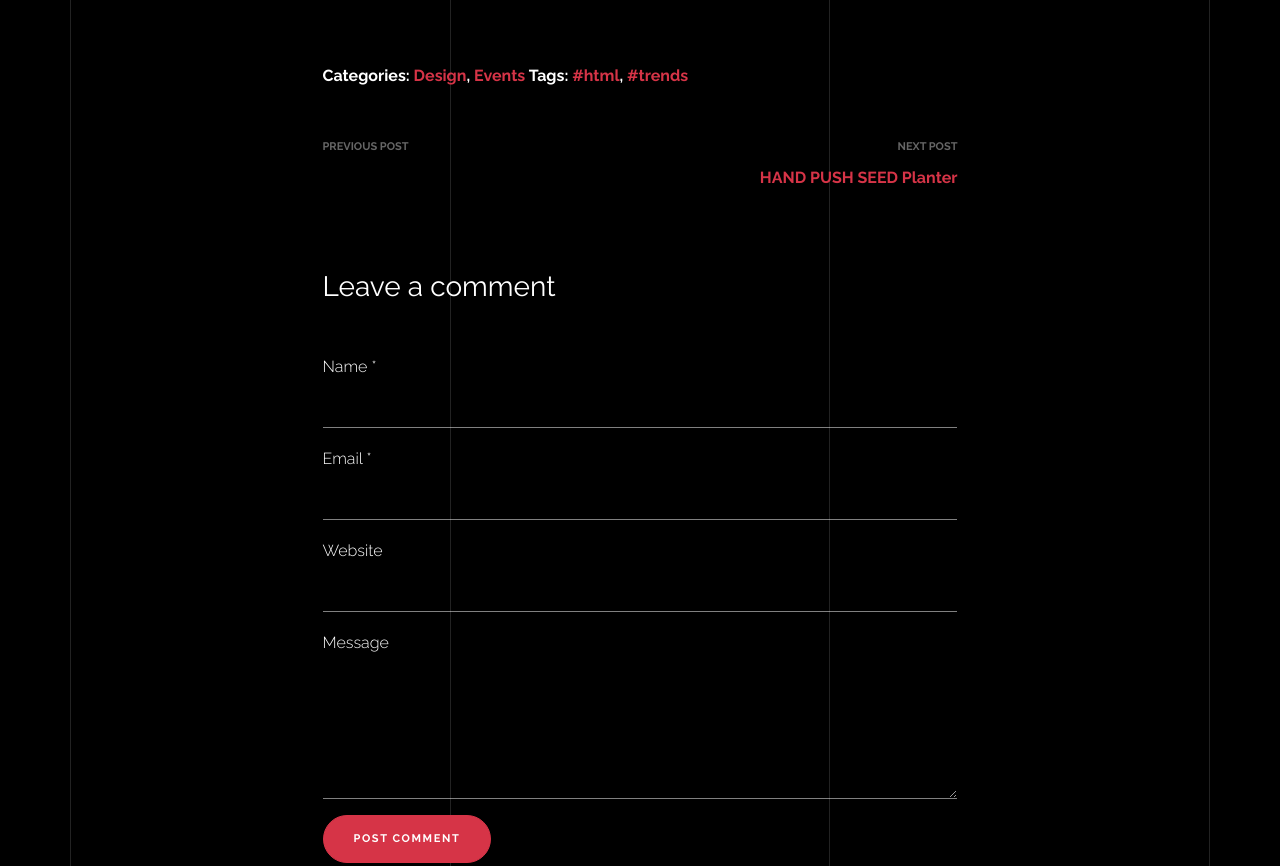
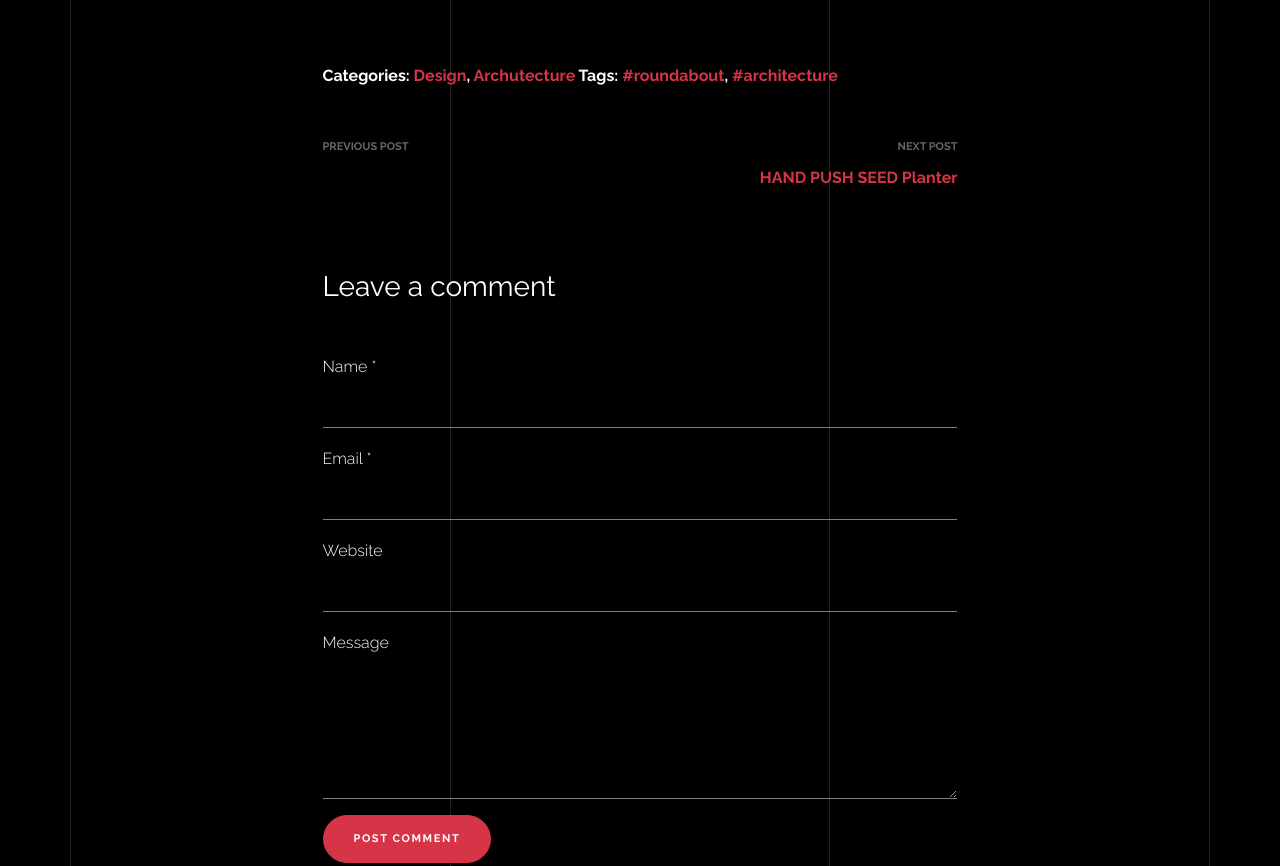
Before and after one commit to hsjulian/hannahjulian-portfolio, a plain HTML site: page fos.html in a window 1280 px wide. Shown: the part 2043-2909 px from the top of the page. Drawn offline with Linux system fonts and the light colour scheme; files whose address does not match are found by name.

Commit message:
Update fos.html

```diff
--- a/fos.html
+++ b/fos.html
@@ -139,7 +139,7 @@
 
 
               <div class="pt-5 categories_tags ">
-                <p>Categories:  <a href="#">Design</a>, <a href="#">Events</a>  Tags: <a href="#">#html</a>, <a href="#">#trends</a></p>
+                <p>Categories:  <a href="#">Design</a>, <a href="#">Archutecture</a>  Tags: <a href="#">#roundabout</a>, <a href="#">#architecture</a></p>
               </div>
 
               <div class="post-single-navigation d-flex align-items-stretch">
```
